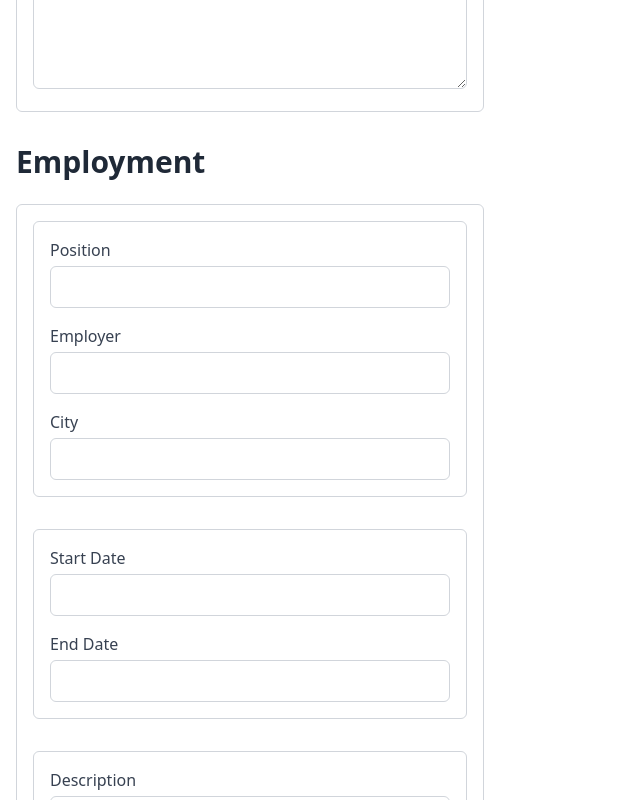
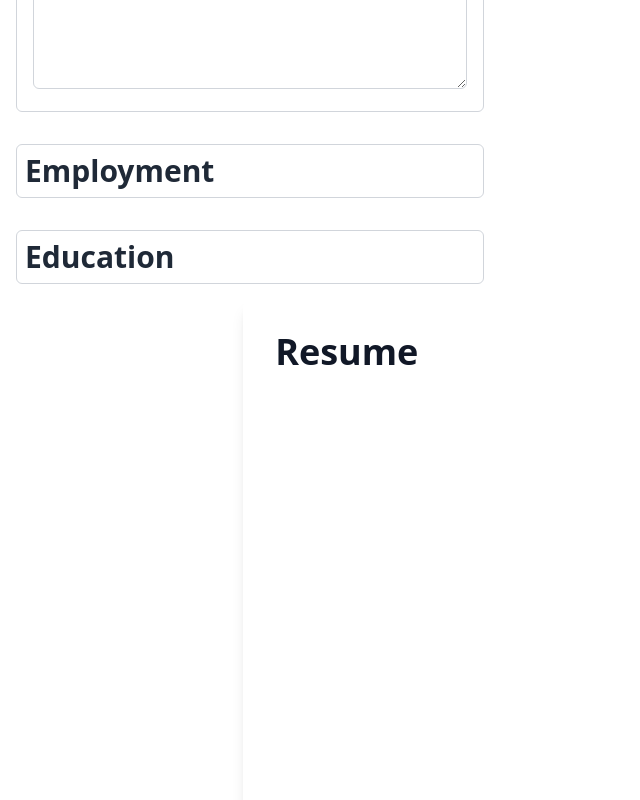
Before and after one commit to dejanpls/cvmaker, a React (Vite) app: page / in a window 1280 px wide. Shown: the part 1160-1960 px from the top of the page, without its empty margins (0-640 px from the left). Built offline with nearby package versions, Linux system fonts and the light colour scheme.

Commit message:
style: make employment/education sections collapsable on click

```diff
--- a/src/App.jsx
+++ b/src/App.jsx
@@ -61,6 +61,18 @@ function App() {
     }));
   };
 
+  const [isEmploymentVisible, setIsEmploymentVisible] = useState(false);
+
+  const toggleEmployment = () => {
+    setIsEmploymentVisible((prev) => !prev);
+  };
+
+  const [isEduVisible, setIsEduVisible] = useState(false);
+
+  const toggleEdu = () => {
+    setIsEduVisible((prev) => !prev);
+  };
+
   return (
     <>
       <section className="w-[500px]">
@@ -71,6 +83,8 @@ function App() {
         <ProfileForm profile={profile} onChange={handleChange(setProfile)} />
 
         <RenderEmploymentSection
+          toggleEmployment={toggleEmployment}
+          isEmploymentVisible={isEmploymentVisible}
           employments={employments}
           handleEmploymentChange={handleEmploymentChanges}
           handleAddEmployment={handleAddEmploymentForm}
@@ -78,6 +92,8 @@ function App() {
         />
 
         <RenderEducationSection
+          toggleEdu={toggleEdu}
+          isEduVisible={isEduVisible}
           educations={educations}
           handleEducationChange={handleEducationChanges}
           handleAddEducation={handleAddEducationForm}
--- a/src/components/sections/RenderEducationSection.jsx
+++ b/src/components/sections/RenderEducationSection.jsx
@@ -1,6 +1,8 @@
 import EducationForm from "../forms/EducationForm";
 
 export default function RenderEducationSection({
+  toggleEdu,
+  isEduVisible,
   educations,
   handleEducationChange,
   handleAddEducation,
@@ -13,12 +15,17 @@ export default function RenderEducationSection({
     >
       <h2
         id="educationDetailsHeading"
-        className="text-3xl font-semibold mb-6 text-gray-800"
+        className="text-3xl font-semibold text-gray-800 border border-gray-300 rounded-md p-2"
+        role="button"
+        tabIndex={0}
+        onClick={toggleEdu}
       >
         Education
       </h2>
 
-      <div className="space-y-8 mb-6">
+      {isEduVisible && (
+        <>
+          <div className="space-y-8 mt-4 mb-6">
             {educations.map((education) => (
               <div
                 key={education.id}
@@ -54,6 +61,8 @@ export default function RenderEducationSection({
           >
             Add Education
           </button>
+        </>
+      )}
     </section>
   );
 }
--- a/src/components/sections/RenderEmploymentSection.jsx
+++ b/src/components/sections/RenderEmploymentSection.jsx
@@ -1,6 +1,8 @@
 import EmploymentForm from "../forms/EmploymentForm";
 
 export default function RenderEmploymentSection({
+  toggleEmployment,
+  isEmploymentVisible,
   employments,
   handleEmploymentChange,
   handleAddEmployment,
@@ -13,12 +15,17 @@ export default function RenderEmploymentSection({
     >
       <h2
         id="employmentDetailsHeading"
-        className="text-3xl font-semibold mb-6 text-gray-800"
+        className="text-3xl font-semibold text-gray-800 border border-gray-300 rounded-md p-2"
+        role="button"
+        tabIndex={0}
+        onClick={toggleEmployment}
       >
         Employment
       </h2>
 
-      <div className="space-y-8 mb-6">
+      {isEmploymentVisible && (
+        <>
+          <div className="space-y-8 mt-4 mb-6">
             {employments.map((employment) => (
               <div
                 key={employment.id}
@@ -54,6 +61,8 @@ export default function RenderEmploymentSection({
           >
             Add Employment
           </button>
+        </>
+      )}
     </section>
   );
 }
```
Lines whose indentation alone changed are shown as unchanged.
